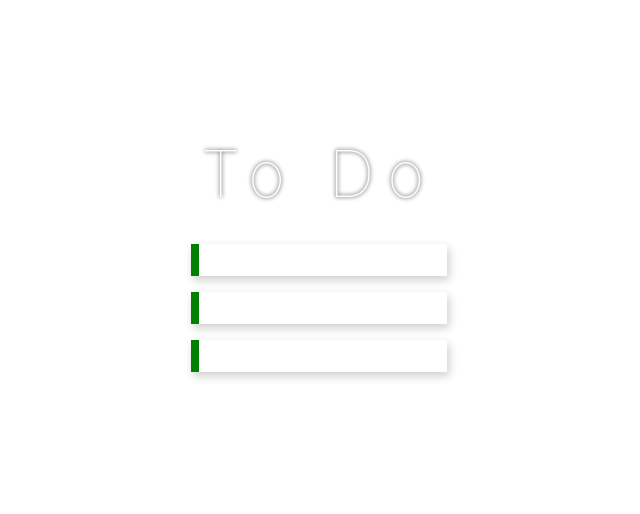
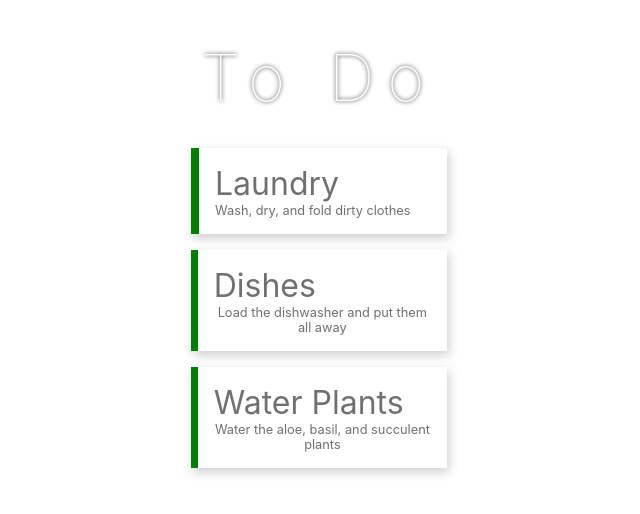
Before and after one commit to isabelle-np/to-do-react, a React (Create React App) app: page / in a window 1280 px wide. Shown: the top 514 px of the page, without its empty margins (321-961 px from the left). Built offline with nearby package versions, Linux system fonts and the light colour scheme.

Commit message:
Enabled tasks to populate with the name and description fields

```diff
--- a/src/ListBody.jsx
+++ b/src/ListBody.jsx
@@ -11,14 +11,14 @@ const styles = {
     fontSize: "2em"
   },
   description: {
-        fontSize: "0,8em"
+    fontSize: "0.8em"
   }
 };
 
-const ListBody = ({name, description}) => (
+const ListBody = ({ name, description }) => (
     <div style={styles.wrapper}>
-        <span style={styles.name}></span>
-        <span style={styles.description}></span>
+        <span style={styles.name}>{name}</span>
+        <span style={styles.description}>{description}</span>
     </div>
 );
 
```
Also changed, not shown: src/App.js (+4 -3 lines). Lines whose indentation alone changed are shown as unchanged.
